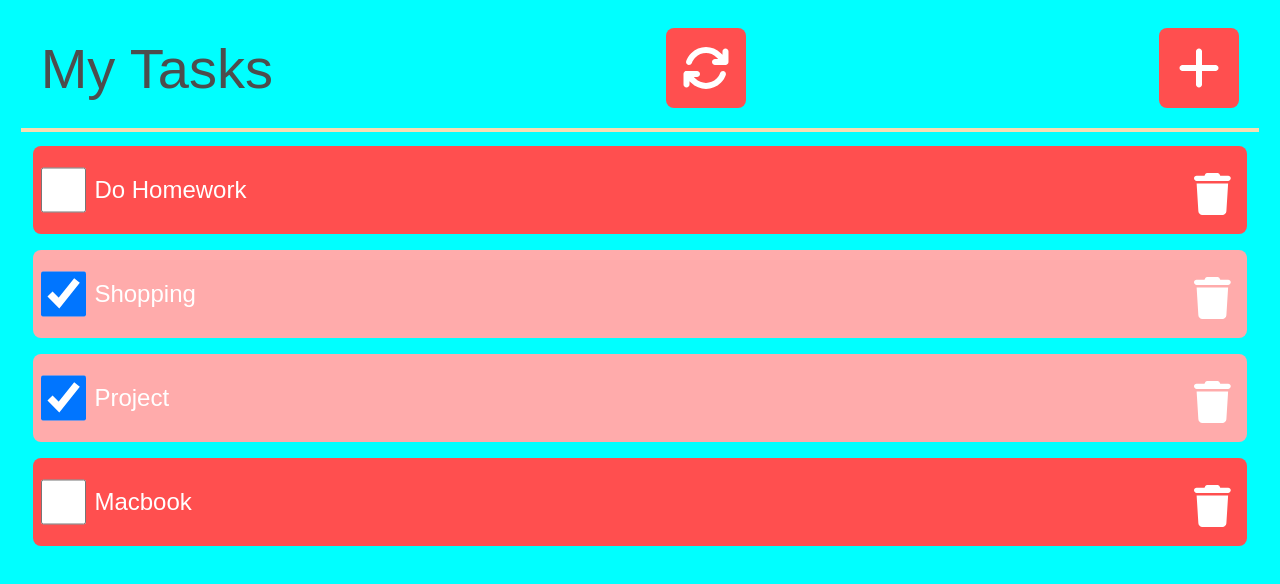
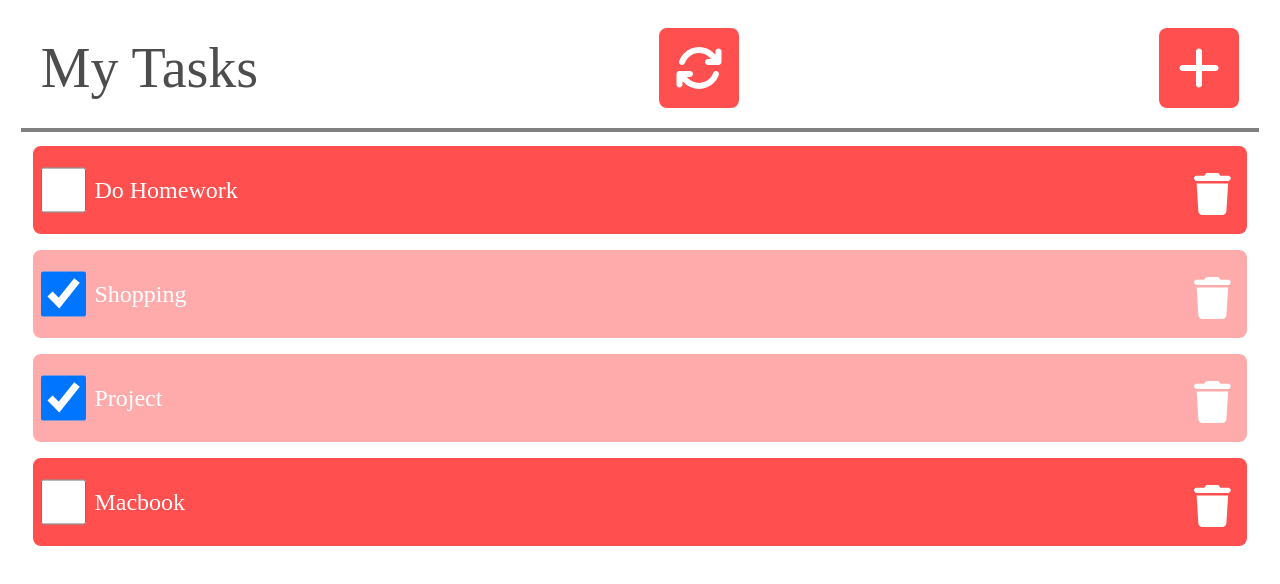
Before and after one commit to ErdemAtila/React-Basic-Todolist-ver.Beta, a React (Vite) app: page / in a window 1280 px wide. Shown: the top 584 px of the page. Built offline with nearby package versions, Linux system fonts and the light colour scheme.

Commit message:
finalize css features

```diff
--- a/src/App.css
+++ b/src/App.css
@@ -1,7 +1,4 @@
-body {
-  background-color:aqua;
-  font-family: Arial, Helvetica, sans-serif;
-}
+
 .to-do-list {
   display: flex;
   flex-direction: column;
@@ -98,7 +95,7 @@ body {
 .header {
   height: 120px;
   margin-bottom: 6px;
-  border-bottom: 4px solid wheat;
+  border-bottom: 4px solid grey;
   width: 98%;
   align-self: center;
   display: flex;
```
